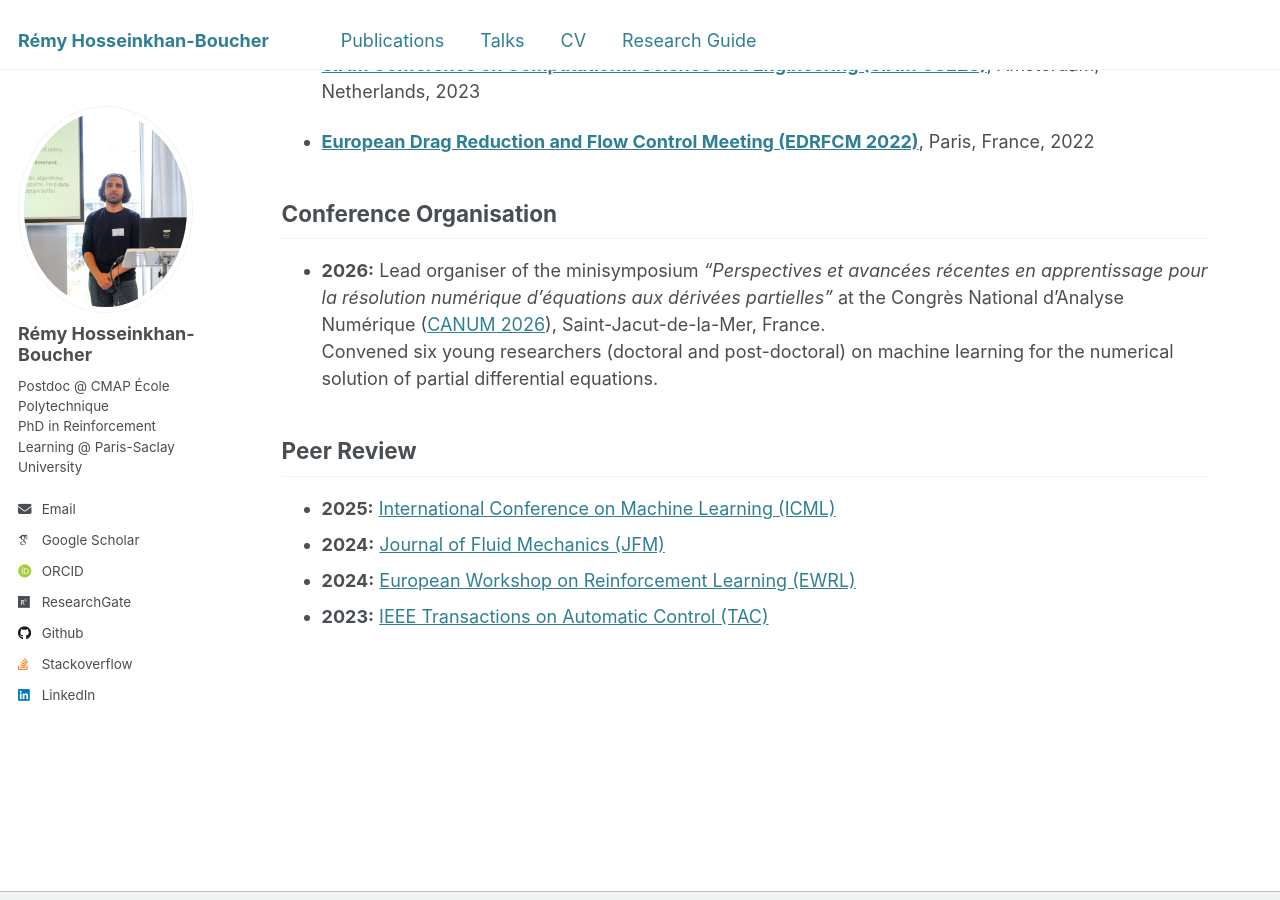
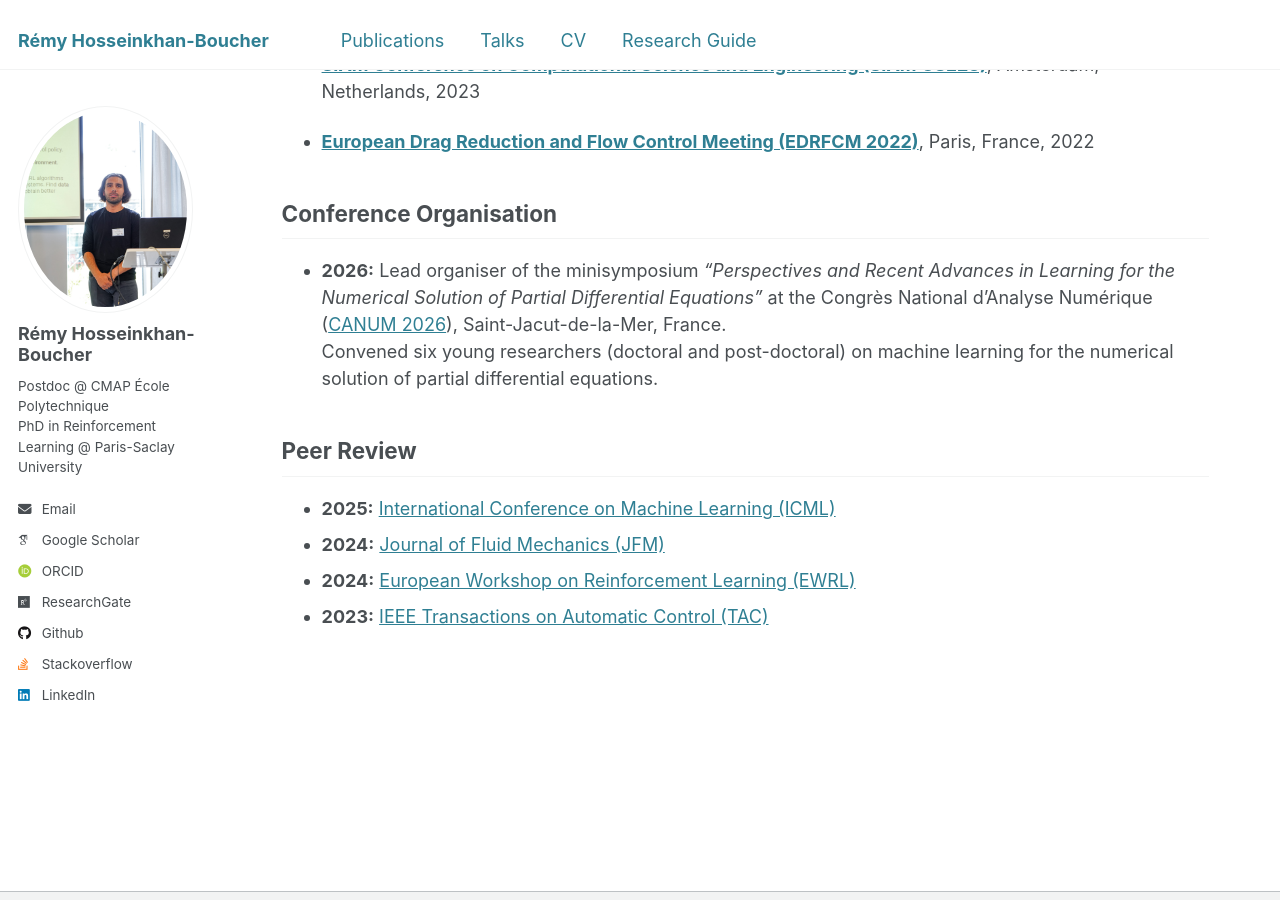
Before and after one commit to ReHoss/rehoss.github.io, a Jekyll site: the page built from _pages/about.md, in a window 1280 px wide and 900 px high, scrolled down 3129 px. Built offline with Jekyll 4.4.1, drawn with Linux system fonts in a browser that asks for light colours; some web fonts are replaced.

Commit message:
Fix the broken CANUM link and put the minisymposium title in English
The footnote marker sat inside the link label, which kramdown cannot
nest: it dropped the link and rendered the marker as "CANUM1". The
marker now follows the link, and the footnote gives only the English
gloss instead of repeating the French name.

On the main page the minisymposium title is translated; no official
English title exists, the abstract carrying the French one only.

Co-Authored-By: Claude Opus 5 (1M context) <noreply@anthropic.com>

```diff
--- a/_pages/about.md
+++ b/_pages/about.md
@@ -120,7 +120,7 @@ I have been a teaching assistant for the following courses:
 
 ## Conference Organisation
 
-- **2026:** Lead organiser of the minisymposium *"Perspectives et avancées récentes en apprentissage pour la résolution numérique d'équations aux dérivées partielles"* at the Congrès National d'Analyse Numérique ([CANUM 2026](https://canum2026.math.cnrs.fr/en/)), Saint-Jacut-de-la-Mer, France.
+- **2026:** Lead organiser of the minisymposium *"Perspectives and Recent Advances in Learning for the Numerical Solution of Partial Differential Equations"* at the Congrès National d'Analyse Numérique ([CANUM 2026](https://canum2026.math.cnrs.fr/en/)), Saint-Jacut-de-la-Mer, France.
   Convened six young researchers (doctoral and post-doctoral) on machine learning for the numerical solution of partial differential equations.
 
 ## Peer Review
```
Also changed, not shown: _pages/talks.md (+2 -2 lines).
